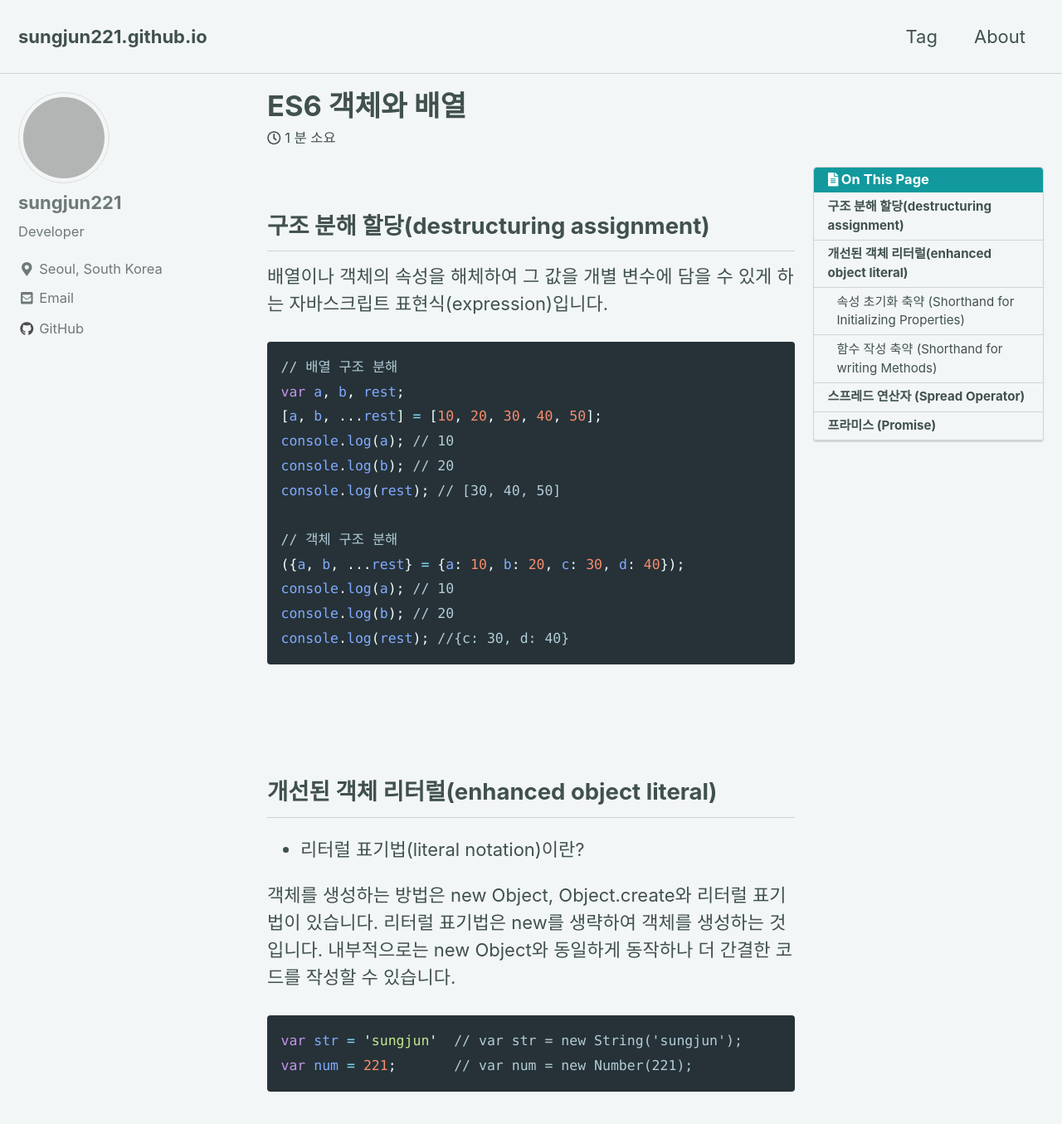
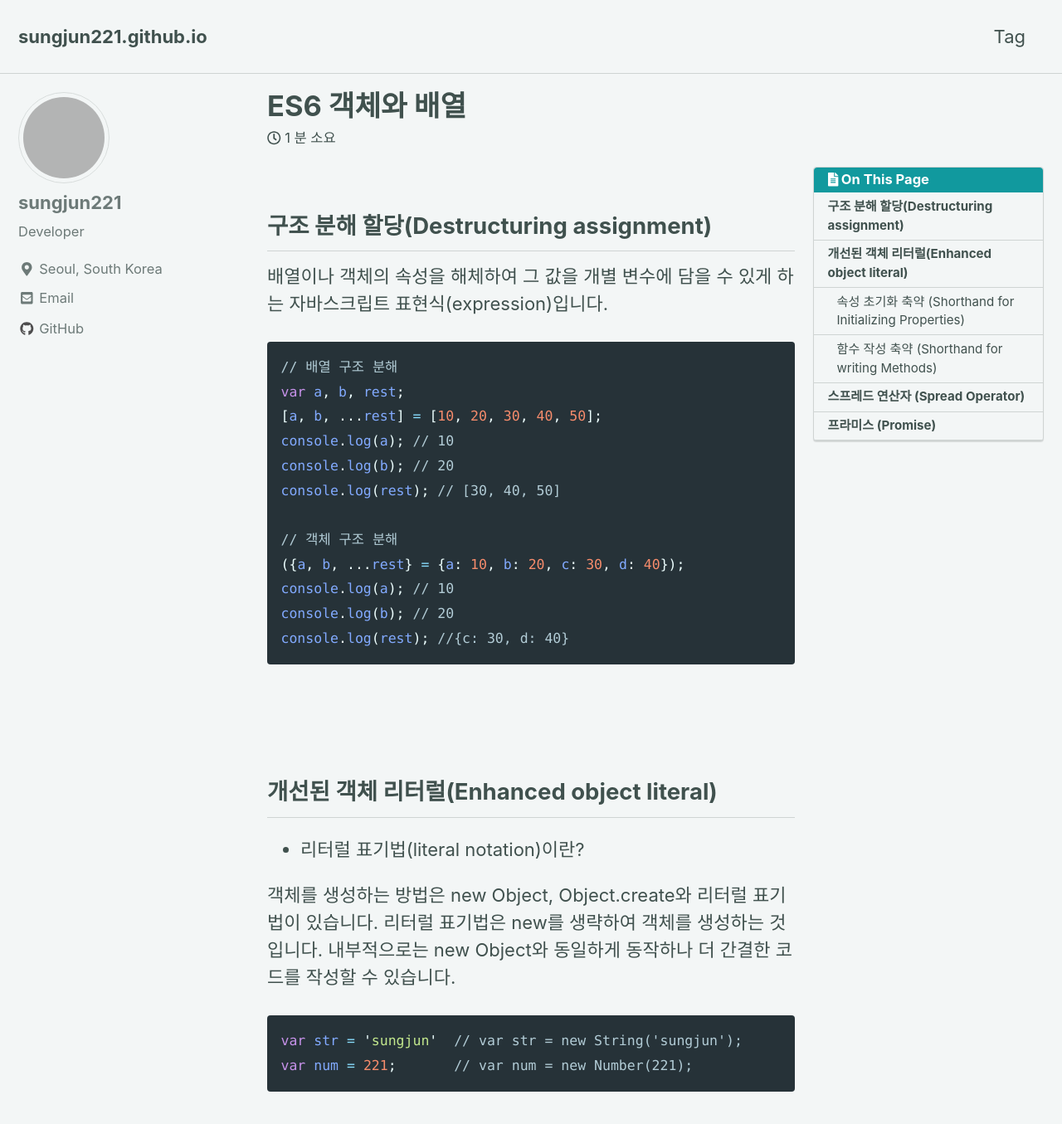
Before and after one commit to sungjun221/sungjun221.github.io, a Jekyll site: the page built from _posts/2018-11-18-ES6-Object-And-Array.markdown, in a window 1280 px wide and 1400 px high. Shown: the top 1355 px of the window at 83% size. Built offline with Jekyll 4.4.1, drawn with Linux system fonts in a browser that asks for light colours; nearby versions of some CDN libraries; comment, search, counter and statistics services are not loaded; some of the changed text lies outside the part shown; grey boxes are pictures that could not be loaded.

````diff
--- a/_data/navigation.yml
+++ b/_data/navigation.yml
@@ -2,8 +2,8 @@
 main:
   - title: "Tag"
     url: /tags/
-  - title: "About"
-    url: /about/
+  # - title: "About"
+  #   url: /about/
   # - title: "Category"
   #   url: /categories/
   # - title: "Sample Posts"
--- a/_posts/2018-11-18-ES6-Object-And-Array.markdown
+++ b/_posts/2018-11-18-ES6-Object-And-Array.markdown
@@ -6,7 +6,7 @@ tags:
 last_modified_at: 2018-11-18T12:04:24-04:00
 toc: true
 ---
-구조 분해 할당(destructuring assignment)
+구조 분해 할당(Destructuring assignment)
 -
 배열이나 객체의 속성을 해체하여 그 값을 개별 변수에 담을 수 있게 하는 자바스크립트 표현식(expression)입니다.
 ```javascript
@@ -26,7 +26,7 @@ console.log(rest); //{c: 30, d: 40}
 <br>
 <br>
 
-개선된 객체 리터럴(enhanced object literal)
+개선된 객체 리터럴(Enhanced object literal)
 -
 
 - 리터럴 표기법(literal notation)이란?
````
Also changed, not shown: _posts/2018-11-13-Guide-to-Reactive-for-Spring-MVC-2.markdown (+28 -18 lines), package.json (+7 -5 lines).
